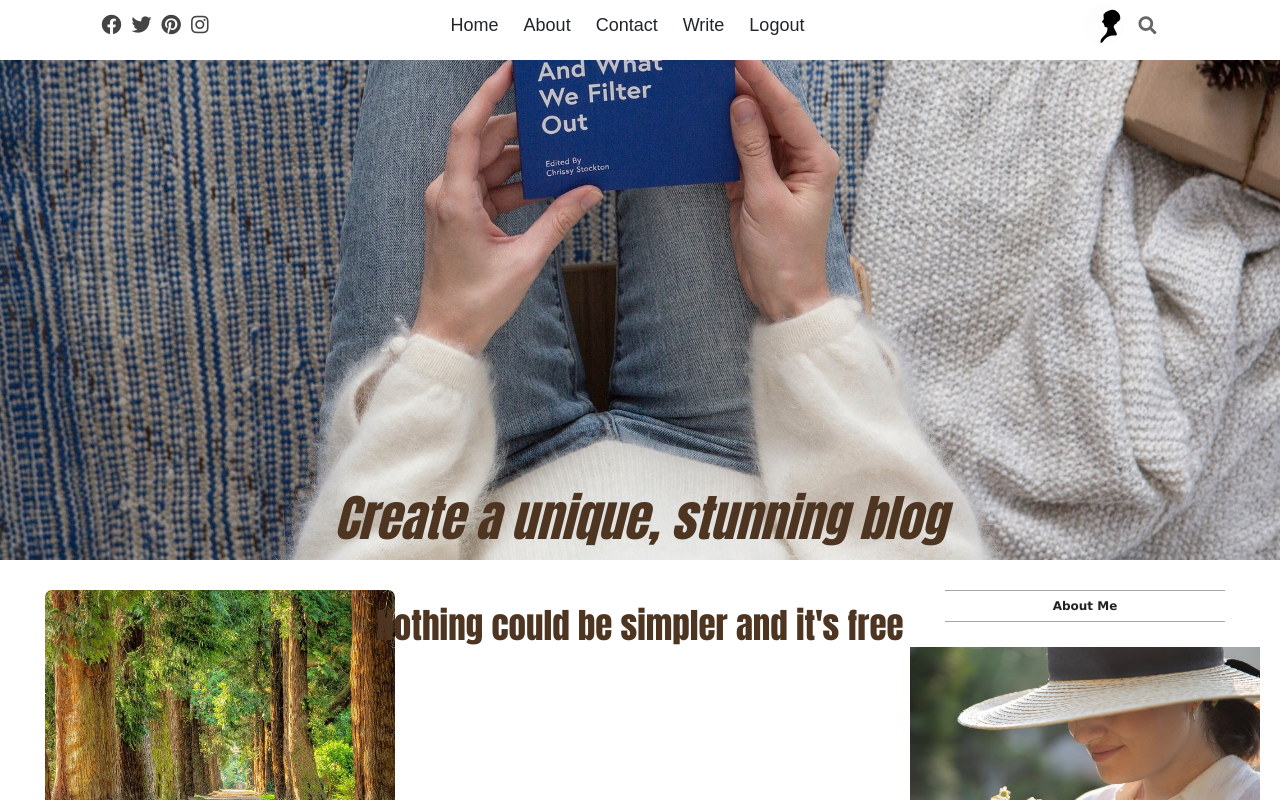
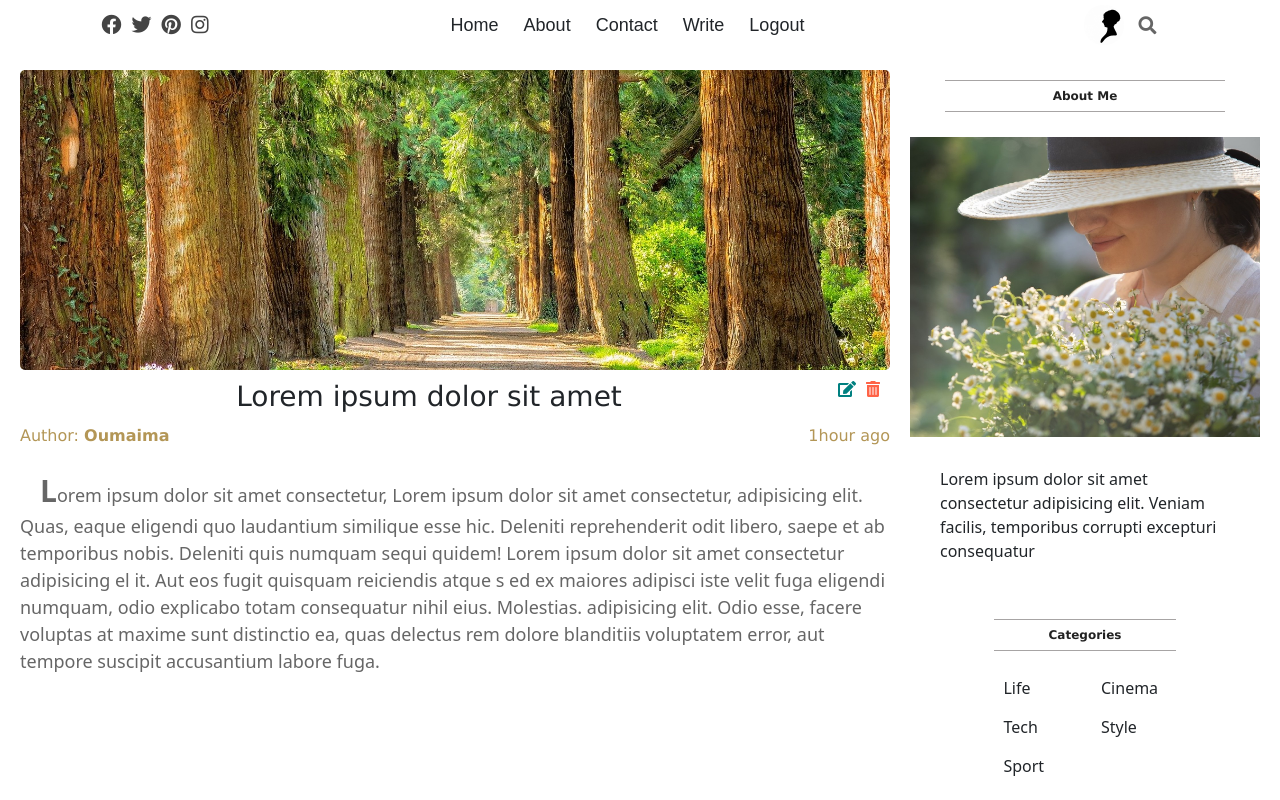
Before and after one commit to Oumaima901/React-app-Blog, a React (Create React App) app: page / in a window 1280 px wide. Shown: the top 800 px of the page. Built offline with nearby package versions, Linux system fonts and the light colour scheme.

Commit message:
adding singlepost component and the single page with the css style

```diff
--- a/src/App.js
+++ b/src/App.js
@@ -1,12 +1,13 @@
 import 'bootstrap/dist/css/bootstrap.min.css';
 import TopBar from './components/topbar/TopBar';
 import Home from './pages/home/Home';
+import Single from './pages/single/Single';
 
 function App() {
   return (
    <>
     <TopBar/>
-    <Home/>
+    <Single/>
     </>
   );
 }
--- /dev/null
+++ b/src/components/singlepost/SinglePost.js
@@ -0,0 +1,40 @@
+import './singlepost.css';
+
+export default function SinglePost() {
+    return (
+        <div className="singlepost">
+          <div className="singlePostWrapper">
+          <img
+           className="singlePostImg"
+           src="./assets/img/c3.jpg"
+           alt=""/>
+           <h1 className="singlePostTitle">Lorem ipsum dolor sit amet
+           <div className="singlePostEdit">
+           <i className=" singlePostIcon fas fa-edit"></i>
+           <i className=" singlePostIcon fas fa-trash-alt"></i>
+           </div>
+           </h1>
+           <div className="singlePostInfo">
+               <span className="singlePostAuthor">
+                   Author: <b>Oumaima</b>
+               </span>
+               <span className="singlePostDate">
+                   1hour ago
+               </span>
+           </div>
+           <p className="singlePostDesc">Lorem ipsum dolor sit amet consectetur,
+               Lorem ipsum dolor sit amet consectetur,
+               adipisicing elit. Quas, eaque eligendi quo
+                laudantium similique esse hic. Deleniti reprehenderit
+                 odit libero, saepe et ab temporibus nobis.
+               Deleniti quis numquam sequi quidem!
+               Lorem ipsum dolor sit amet consectetur adipisicing el
+               it. Aut eos fugit quisquam reiciendis atque s
+               ed ex maiores adipisci iste velit fuga eligendi numquam, odio explicabo
+               totam consequatur nihil eius. Molestias.
+               adipisicing elit. Odio esse, facere voluptas at maxime sunt distinctio ea, quas delectus rem dolore blanditiis voluptatem error,
+                aut tempore suscipit accusantium labore fuga.</p>
+          </div>
+        </div>
+    )
+}
--- /dev/null
+++ b/src/components/singlepost/singlepost.css
@@ -0,0 +1,51 @@
+.singlepost{
+    flex:9;
+}
+.singlePostWrapper{
+    padding: 20px;
+    padding-right: 0;
+}
+.singlePostImg{
+    width: 100%;
+    height: 300px;
+    border-radius: 5px;
+    object-fit: cover;
+}
+.singlePostTitle{
+    text-align: center;
+    margin: 10px;
+    font-family: Verdana, Geneva, Tahoma, sans-serif;
+    font-size: 28px;
+}
+.singlePostEdit{
+    float: right;
+    font-size: 16px;
+}
+.singlePostIcon{
+    margin-left: 10px;
+    cursor: pointer;
+}
+.singlePostIcon:first-child{
+    color: teal;
+}
+.singlePostIcon:last-child{
+    color: tomato;
+}
+
+.singlePostInfo{
+    margin-bottom: 20px;
+    display: flex;
+    justify-content: space-between;
+    font-size: 16px;
+    font-family: Verdana, Geneva, Tahoma, sans-serif;
+    color: #b39656;
+}
+.singlePostDesc{
+    color: #666;
+    font-size: 18px;
+}
+.singlePostDesc::first-letter{
+    margin-left: 20px;
+    font-size: 30px;
+    font-weight: 600;
+}
--- /dev/null
+++ b/src/pages/single/Single.js
@@ -0,0 +1,11 @@
+import './single.css';
+import SideBar from "../../components/sidebar/SideBar";
+import SinglePost from '../../components/singlepost/SinglePost';
+export default function Single() {
+    return (
+        <div className="single">
+            <SinglePost/>
+            <SideBar/>
+        </div>
+    )
+}
--- /dev/null
+++ b/src/pages/single/single.css
@@ -0,0 +1,3 @@
+.single{
+   display: flex;
+}
```
Also changed, not shown: src/pages/write/Write.js (added), src/pages/write/write.css (added).
